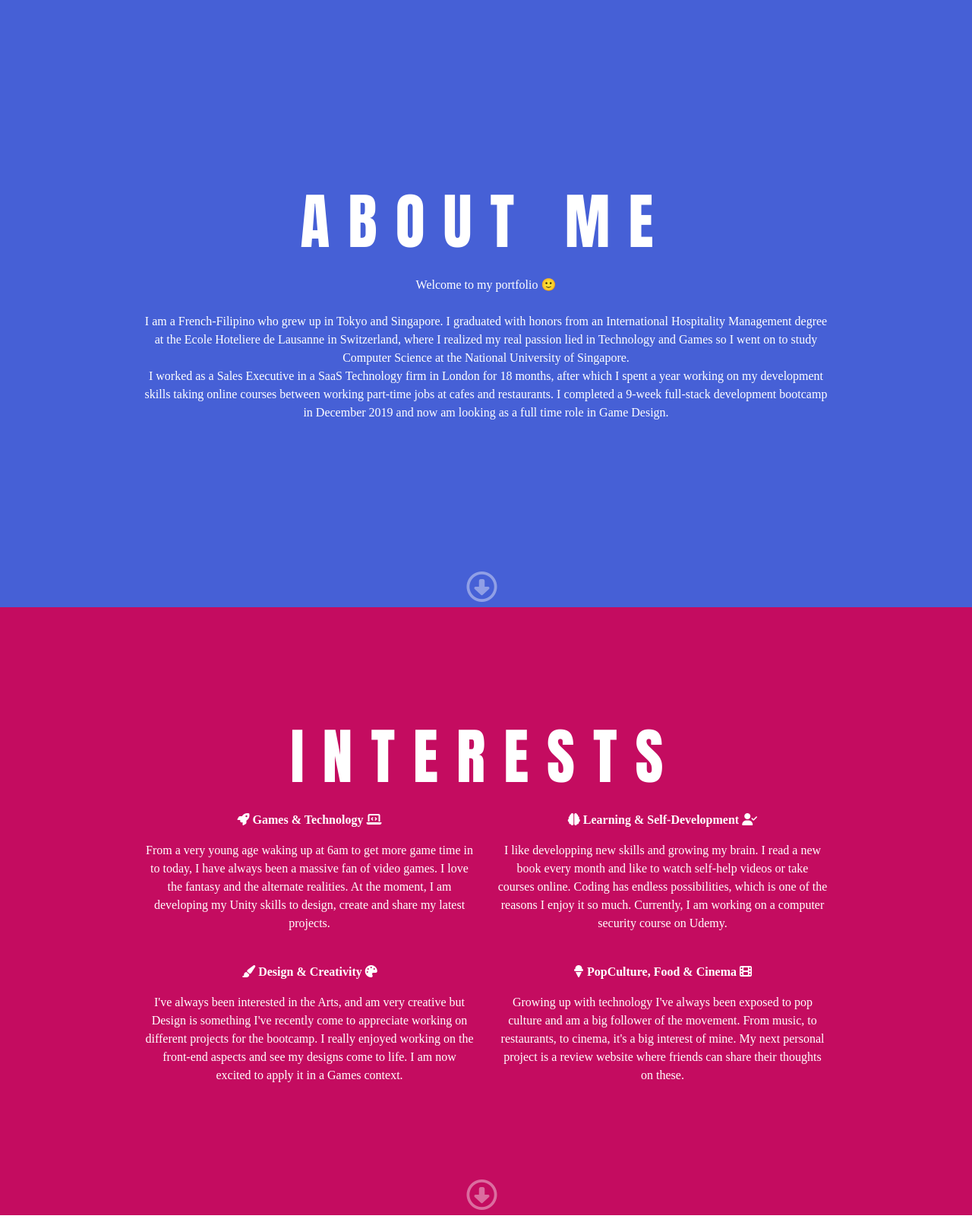
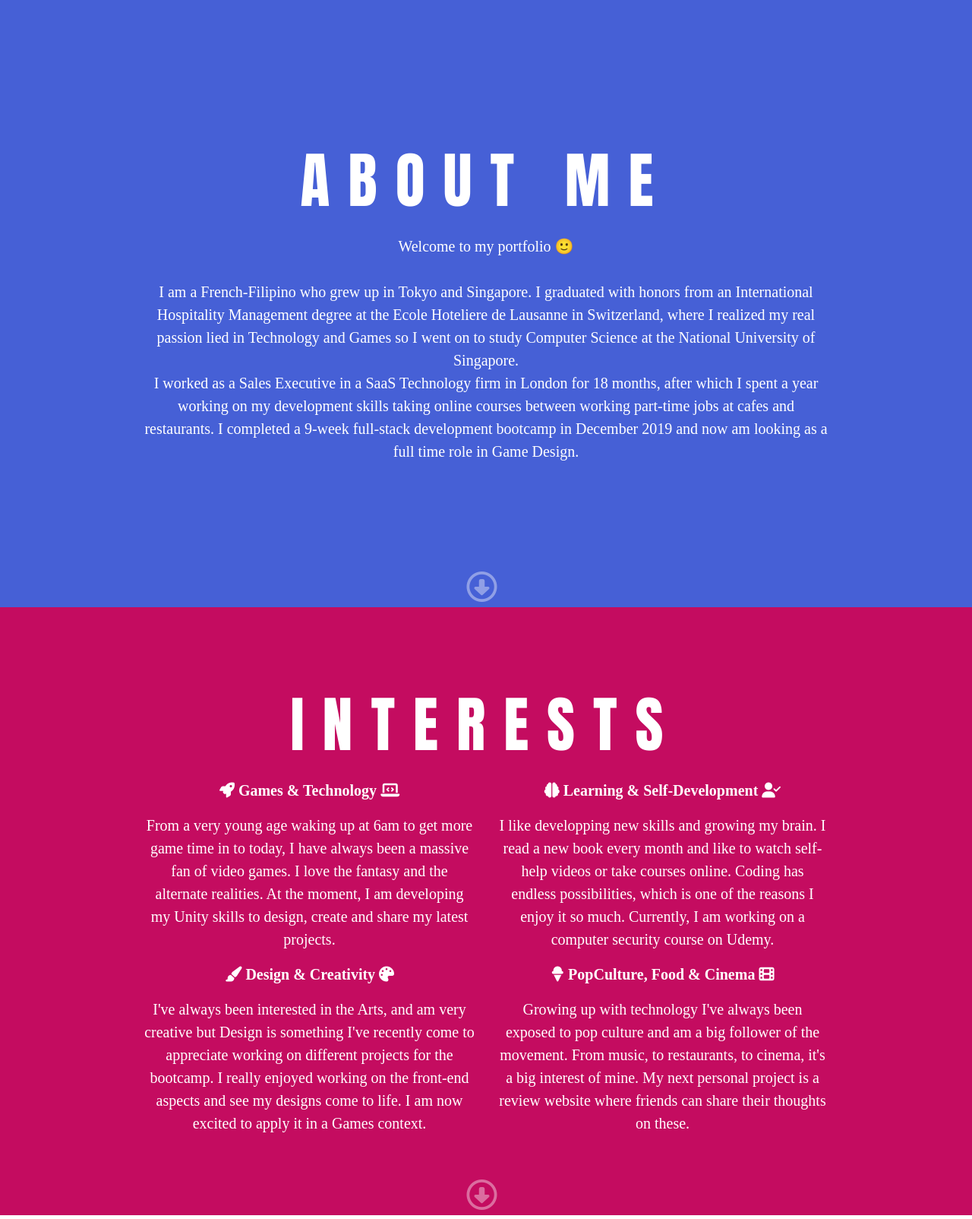
Before and after one commit to NicolasDeMil/portfolio, a PHP site: page / in a window 1280 px wide. Shown: the part 801-2405 px from the top of the page at 76% size. Run offline with PHP 8.4, Linux system fonts and the light colour scheme; some libraries are stand-ins or nearby versions.

Commit message:
urgent commits

```diff
--- a/css/intro.css
+++ b/css/intro.css
@@ -1,12 +1,12 @@
 @media (min-width: 300px) {
 	.intro-text p {
-		font-size: 12px;
+		font-size: 16px;
 	}
 }
 
 @media (min-width: 600px) {
 	.intro-text p {
-		font-size: 18px;
+		font-size: 20px;
 	}
 }
 
@@ -24,7 +24,6 @@
 
 .intro{
 	background-image: url("../images/1.png");
-	height: 100vh;
 	background-size: cover;
 	display: flex;
 }
--- a/css/layout.css
+++ b/css/layout.css
@@ -15,7 +15,7 @@
 		width: 250px;
 	}
 	.box-text p {
-		font-size: 10px;
+		font-size: 12px;
 	}
 }
 
@@ -24,7 +24,7 @@
 		width: 500px;
 	}
 	.box-text p {
-		font-size: 12px;
+		font-size: 16px;
 	}
 }
 
@@ -33,7 +33,7 @@
 		width: 700px;
 	}
 	.box-text p {
-		font-size: 14px;
+		font-size: 18px;
 	}
 }
 
@@ -42,6 +42,6 @@
 		width: 900px;
 	}
 	.box-text p {
-		font-size: 16px;
+		font-size: 20px;
 	}
 }
--- a/css/style.css
+++ b/css/style.css
@@ -37,7 +37,7 @@
 
 @media (min-width: 300px) {
 	h1, h2, h3, h4, h5, h6 {
-	font-size: 24px;
+	font-size: 34px;
 	}
 }
 
--- a/index.html
+++ b/index.html
@@ -14,7 +14,7 @@
 </head>
 
 <body>
-  <div class="intro"  id="section1">
+  <div class="box intro"  id="section1">
     <div class="intro-text text-center">
   	 <h1 class="p-3">NICOLAS DE MIL</h1>
       <p>Full Stack Developer and Game Designer</p>
```
